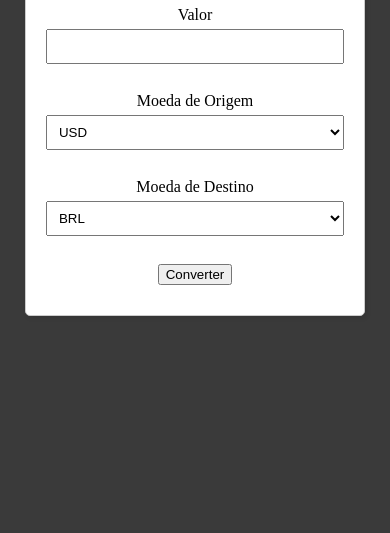
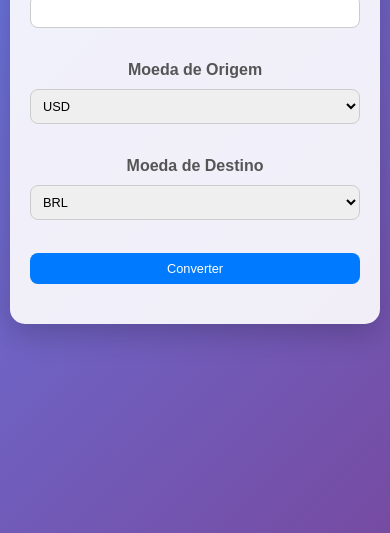
Before and after one commit to AlexanderRevoredo/cambio-javascript, a website: page index.html in a window 390 px wide. Shown: the part 311-844 px from the top of the page. Drawn offline with Linux system fonts and the light colour scheme.

Commit message:
deixando o visual mais bonito

```diff
--- a/app.js
+++ b/app.js
@@ -88,3 +88,6 @@ app.get('/converter', async (req, res) => {
 app.listen(port, () => {
     console.log(`Servidor rodando na porta ${port}`);
 });
+
+// git branch -M main
+// git push -u origin main
--- a/index.html
+++ b/index.html
@@ -1,64 +1,11 @@
 <!DOCTYPE html>
-<html>
-<title>Conversor de Moedas</title>
-<style>
-    body {
-        display: flex;
-        justify-content: center;
-        align-items: center;
-        min-height: 100vh;
-        margin: 0;
-        background-color: #3a3a3a;
-        position: relative;
-        overflow: hidden;
-    }
-
-    body ::before {
-        content: "$";
-        font-size: 10em;
-        color: #e0e0e0;
-        position: absolute;
-        top: 14%;
-        left: 50%;
-        transform: translate(-50%, -50%);
-        opacity: 0.3;
-        z-index: -1;
-    }
-
-    #conversor {
-        border: 1px solid #ccc;
-        padding: 20px;
-        border-radius: 5px;
-        box-shadow: 2px 2px 5px rgba(0, 0, 0, 0.1);
-        background-color: white;
-        text-align: center;
-    }
-
-    form label {
-        display: block;
-        margin-bottom: 5px;
-    }
-
-    form input,
-    form select {
-        width: 100%;
-        padding: 8px;
-        margin-bottom: 10px;
-        box-sizing: border-box;
-    }
-
-    #resultado {
-        margin-top: 10px;
-    }
-</style>
-
+<html lang="pt-BR">
 <head>
+    <meta charset="UTF-8">
+    <meta name="viewport" content="width=device-width, initial-scale=1.0">
     <title>Conversor de Moedas</title>
-    <style>
-        /* (Seu CSS aqui) */
-    </style>
+    <link rel="stylesheet" href="styles.css">
 </head>
-
 <body>
     <div id="conversor">
         <h1>Conversor de Moedas</h1>
--- /dev/null
+++ b/styles.css
@@ -0,0 +1,154 @@
+/* Reset básico */
+* {
+    margin: 0;
+    padding: 0;
+    box-sizing: border-box;
+}
+
+/* Estilos gerais */
+body {
+    font-family: 'Poppins', sans-serif;
+    background: linear-gradient(135deg, #667eea, #764ba2);
+    color: white;
+    display: flex;
+    justify-content: center;
+    align-items: center;
+    min-height: 100vh;
+    padding: 20px;
+}
+
+/* Container do conversor */
+#conversor {
+    background: rgba(255, 255, 255, 0.9);
+    border-radius: 15px;
+    padding: 30px;
+    box-shadow: 0 10px 30px rgba(0, 0, 0, 0.2);
+    color: #333;
+    text-align: center;
+    max-width: 500px;
+    width: 100%;
+    animation: fadeIn 0.5s ease-in-out;
+}
+
+/* Animação de entrada */
+@keyframes fadeIn {
+    from { opacity: 0; transform: translateY(-20px); }
+    to { opacity: 1; transform: translateY(0); }
+}
+
+/* Título */
+h1 {
+    font-size: 2rem;
+    margin-bottom: 20px;
+    color: #333;
+}
+
+/* Formulário */
+form label {
+    display: block;
+    margin-bottom: 10px;
+    font-weight: bold;
+    color: #555;
+}
+
+form input, form select {
+    width: 100%;
+    padding: 12px;
+    margin-bottom: 15px;
+    border: 1px solid #ccc;
+    border-radius: 8px;
+    font-size: 1rem;
+    transition: border-color 0.3s ease, box-shadow 0.3s ease;
+}
+
+form input:focus, form select:focus {
+    border-color: #007bff;
+    box-shadow: 0 0 8px rgba(0, 123, 255, 0.5);
+    outline: none;
+}
+
+/* Botão */
+button {
+    background: #007bff;
+    color: white;
+    border: none;
+    padding: 12px 24px;
+    border-radius: 8px;
+    font-size: 1rem;
+    cursor: pointer;
+    transition: background 0.3s ease, transform 0.2s ease;
+    width: 100%;
+}
+
+button:hover {
+    background: #0056b3;
+    transform: translateY(-2px);
+}
+
+button:active {
+    transform: translateY(0);
+}
+
+/* Resultado */
+#resultado {
+    margin-top: 20px;
+    font-size: 1.2rem;
+    font-weight: bold;
+    color: #333;
+}
+
+/* Mensagens de erro */
+.error {
+    color: #dc3545;
+    font-weight: bold;
+    margin-top: 10px;
+}
+
+/* Responsividade */
+@media (max-width: 768px) {
+    h1 {
+        font-size: 1.8rem;
+    }
+
+    form input, form select {
+        padding: 10px;
+        font-size: 0.9rem;
+    }
+
+    button {
+        padding: 10px 20px;
+        font-size: 0.9rem;
+    }
+
+    #resultado {
+        font-size: 1rem;
+    }
+}
+
+@media (max-width: 480px) {
+    body {
+        padding: 10px;
+    }
+
+    #conversor {
+        padding: 20px;
+    }
+
+    h1 {
+        font-size: 1.5rem;
+    }
+
+    form input, form select {
+        padding: 8px;
+        font-size: 0.8rem;
+    }
+
+    button {
+        padding: 8px 16px;
+        font-size: 0.8rem;
+    }
+
+    #resultado {
+        font-size: 0.9rem;
+    }
+}
```
